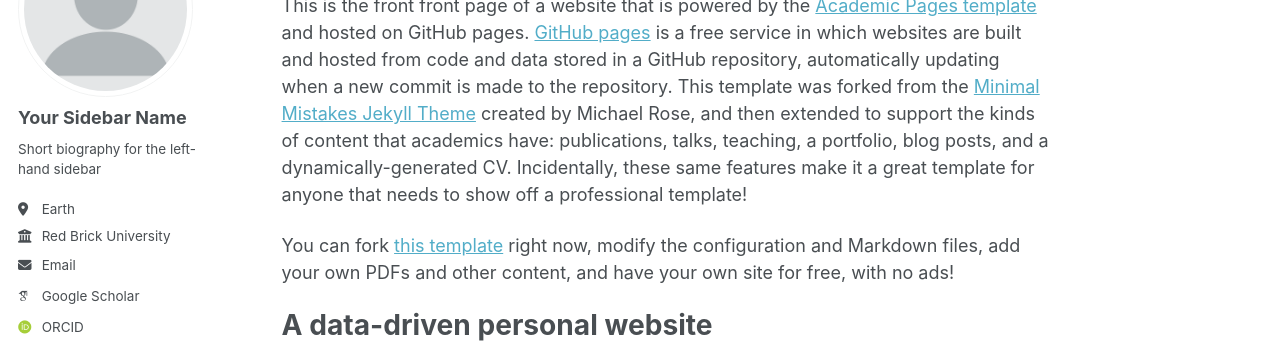
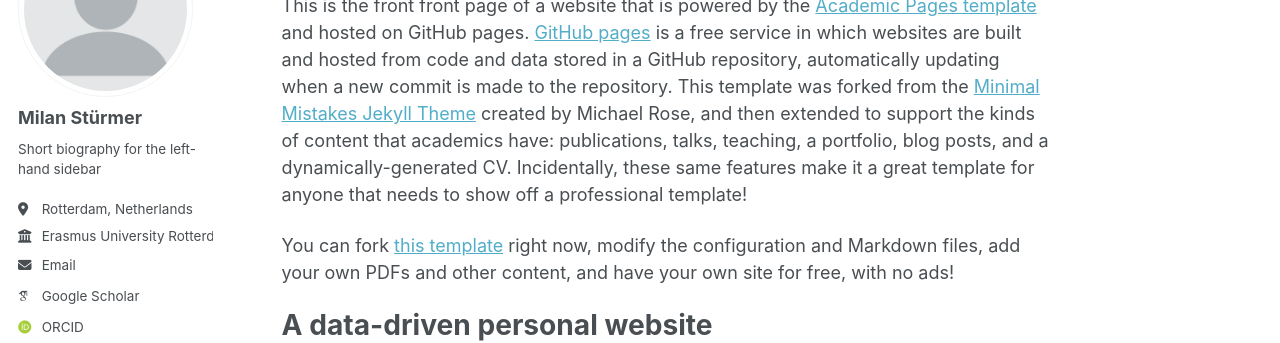
Before and after one commit to milanstuermer/milanstuermer.github.io, a Jekyll site: the page built from _pages/about.md, in a window 1280 px wide. Shown: the part 177-520 px from the top of the page. Built offline with Jekyll 4.4.1, drawn with Linux system fonts in a browser that asks for light colours; some web fonts are replaced; a script that is not in the unit is left out.

Commit message:
Update _config.yml

```diff
--- a/_config.yml
+++ b/_config.yml
@@ -24,13 +24,13 @@ repository               : "academicpages/academicpages.github.io"
 author:
   # Biographic information
   avatar           : "profile.png"
-  name             : "Your Sidebar Name"
+  name             : "Milan Stürmer"
   pronouns         : # example: "she/her"
   bio              : "Short biography for the left-hand sidebar"
-  location         : "Earth"
-  employer         : "Red Brick University"
+  location         : "Rotterdam, Netherlands"
+  employer         : "Erasmus University Rotterdam"
   uri              : # URL
-  email            : "none@example.org"
+  email            : "hello@milanstuermer.com"
 
   # Academic websites
   academia         : # URL
```
